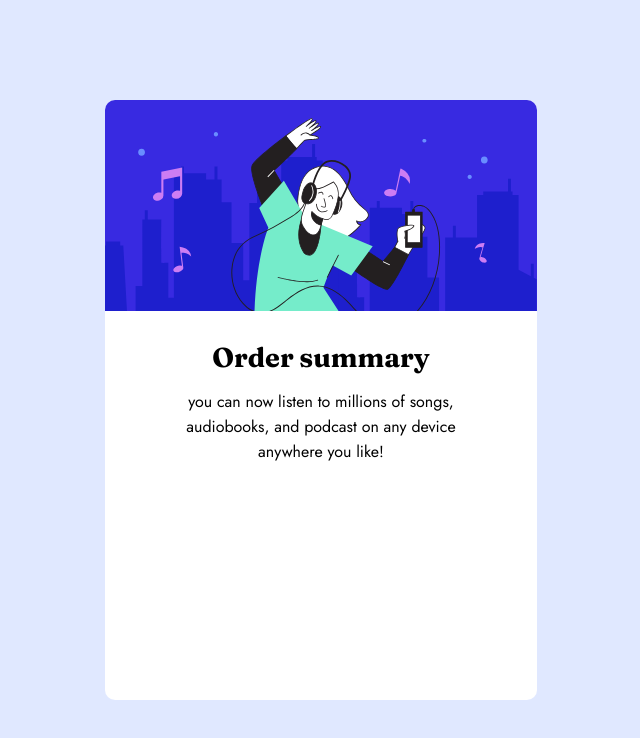
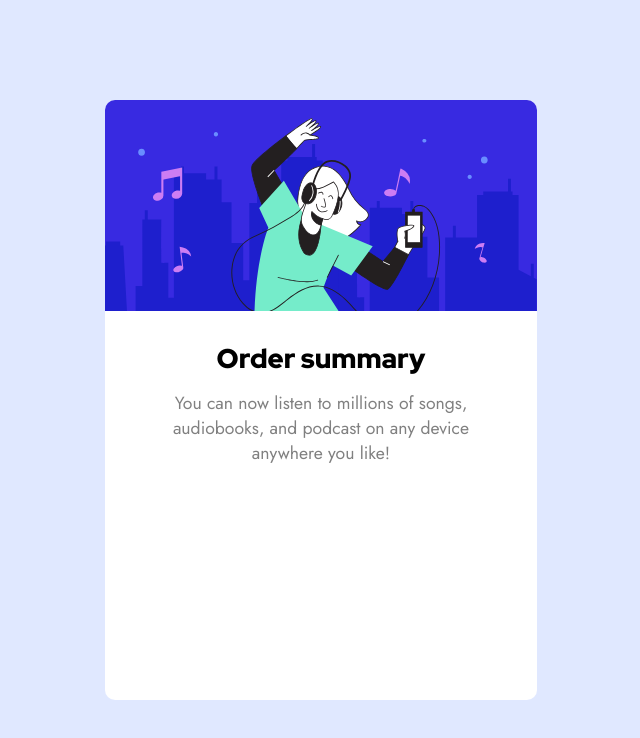
Before and after one commit to josuethetika/order-summary-component, a plain HTML site: page index.html in a window 1280 px wide. Shown: the whole page, without its empty margins (319-959 px from the left). Drawn offline with Linux system fonts and the light colour scheme.

Commit message:
new update

```diff
--- a/index.html
+++ b/index.html
@@ -6,6 +6,7 @@
     <meta name="viewport" content="width=, initial-scale=1.0">
     <title>Document</title>
     <link rel="stylesheet" href="style.css">
+    <link href="https://fonts.googleapis.com/css2?family=Fraunces:wght@700&family=Jost&family=Montserrat:wght@500&family=Oswald:wght@500;600&family=Red+Hat+Display:wght@900&display=swap" rel="stylesheet">
 </head>
 <body>
     <div class="card">
@@ -15,7 +16,7 @@
          <div class=" text">
             <h1>Order summary </h1>
             <div class="para">
-            <p>you can now listen to millions  of songs, audiobooks, and podcast on any device anywhere you like!</p>
+            <p>You can now listen to millions  of songs, audiobooks, and podcast on any device anywhere you like!</p>
              </div>
          </div>
     </div>
--- a/style.css
+++ b/style.css
@@ -1,4 +1,3 @@
-@import url('https://fonts.googleapis.com/css2?family=Fraunces:wght@700&family=Jost&family=Montserrat:wght@500&family=Oswald:wght@500;600&family=Red+Hat+Display:ital,wght@0,900;1,700&display=swap');
 
 *{
     margin: 0;
@@ -32,11 +31,16 @@ h1{
     margin-top: 25px;
     padding:0 20px 0 20px;
     font-size: 1.7rem;
+    font-family: 'Red Hat Display', sans-serif;
+
 }
 .para{
-    padding:0 80px 0 80px;
+    padding:0 60px 0 60px;
     line-height: 25px;
     margin-top: 15px;
     font-family: 'Jost', sans-serif;
-    font-size: 1rem;
+    color: gray;
+    font-weight: 400;
+    font-size: 1.1rem;
+
 }
```
